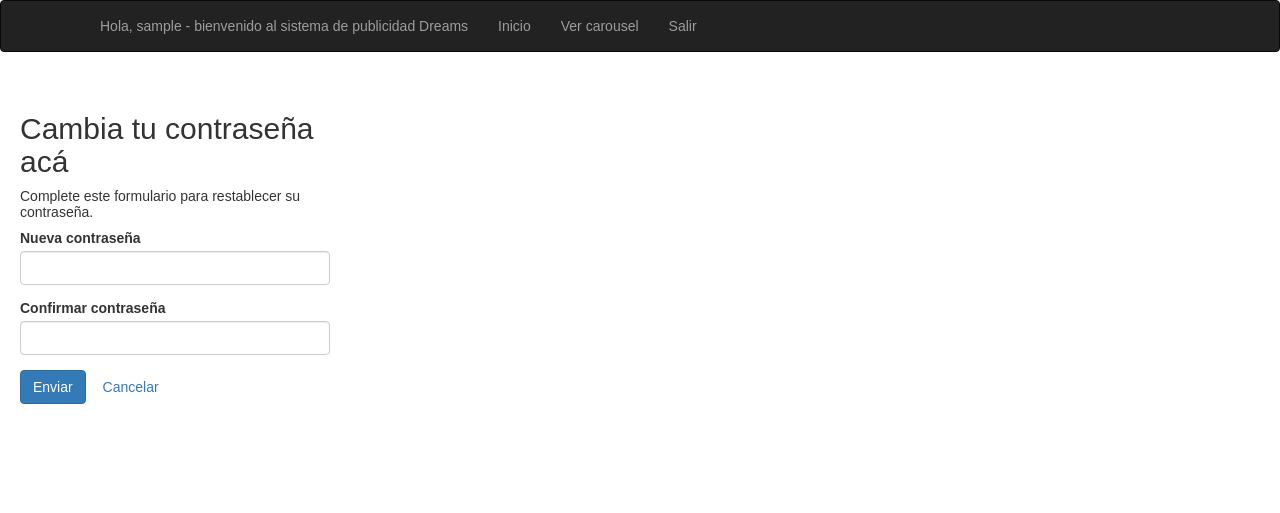
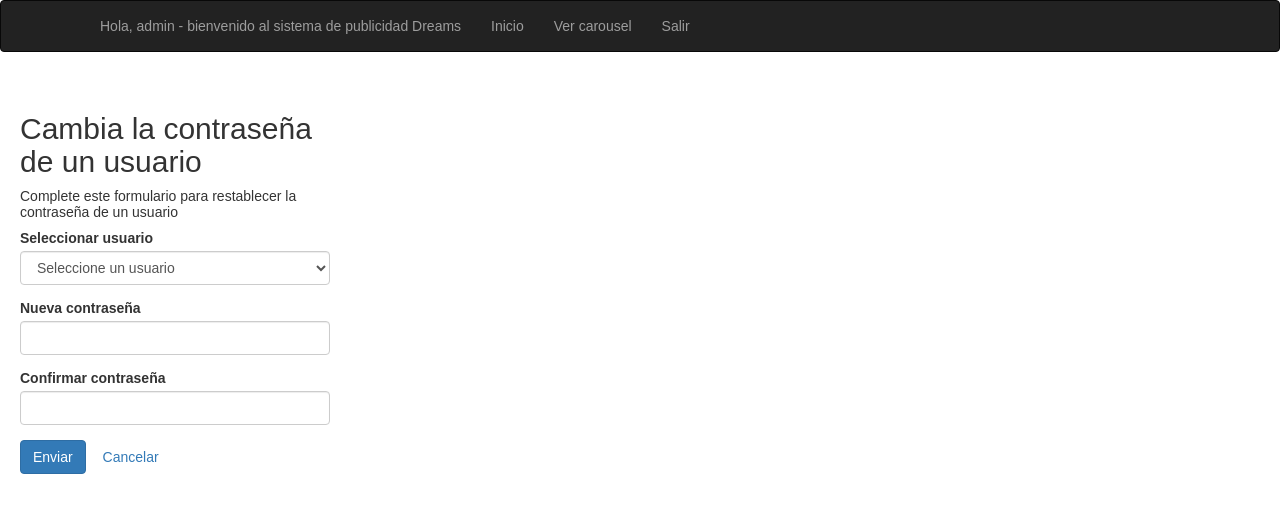
Before and after one commit to shaklinedj/signage_system_online, a PHP site: page /administrador/reset-password.php in a window 1280 px wide. Shown: the top 513 px of the page. Run offline with PHP 8.4, Linux system fonts and the light colour scheme; the visitor is signed in with stand-in values (Sample User, id 1); some libraries are stand-ins or nearby versions.

Commit message:
primer commit 5-12-23

```diff
--- a/admin/navbar.php
+++ b/admin/navbar.php
@@ -20,7 +20,7 @@ include("../administrador/sesion.php");
     <!-- Collect the nav links, forms, and other content for toggling -->
     <div class="collapse navbar-collapse" id="bs-example-navbar-collapse-1">
       <ul class="nav navbar-nav">
-        <li><a>  Hola, <?php echo htmlspecialchars($_SESSION["username"]); ?> - bienvenido al sistema de publicidad Dreams </a></li>
+        <li><a>  Hola, <?php echo htmlspecialchars($_SESSION["role"]); ?> - bienvenido al sistema de publicidad Dreams </a></li>
         <li><a href="./">Inicio</a></li>
         <li><a href="../carrusel" target="_blank">Ver carousel</a></li>
         <li><a href="../login-master/logout.php">Salir</a></li>
--- a/administrador/index.php
+++ b/administrador/index.php
@@ -4,7 +4,7 @@
 
 <html>
 <head>
-  <title>publicidad Dreams Coyhaique</title>
+  <title>publicidad Dreams</title>
   <link rel="stylesheet" type="text/css" href="../bootstrap/css/bootstrap.min.css">
   <link rel="stylesheet" type="text/css" href="../admin/styles.css"> <!-- Asegúrate de tener un archivo de estilos CSS -->
   <link rel="shortcut icon" href="slotmachine.ico" />
@@ -16,8 +16,9 @@
 
 
         <div class="text-center">
-                    <a class="font-italic isai5" href="">Olvidé mi contraseña</a>
+
                     <a class="font-italic isai5" href="register.php">Registrarse</a>
                     <a class="font-italic isai5" href="reset-password.php">Reset password</a>
+                    <a class="font-italic isai5" href="crea_edita_casino.php">administrar casinos</a>
 
                 </div>
--- a/administrador/reset-password.php
+++ b/administrador/reset-password.php
@@ -1,55 +1,67 @@
 <?php
-// Initialize the session
+
+
+
 
 // Include config file
 require_once "../login-master/config.php";
 
 // Define variables and initialize with empty values
 $new_password = $confirm_password = "";
-$new_password_err = $confirm_password_err = "";
+$new_password_err = $confirm_password_err = $user_id_err = "";
+
+
+
+// Obtener la lista de usuarios
+$user_list = get_user_list($link);
 
 // Processing form data when form is submitted
-if($_SERVER["REQUEST_METHOD"] == "POST"){
+if ($_SERVER["REQUEST_METHOD"] == "POST") {
+    // Validar usuario seleccionado
+    if (empty($_POST["user_id"])) {
+        $user_id_err = "Por favor, seleccione un usuario.";
+    } else {
+        $user_id = $_POST["user_id"];
+    }
 
     // Validate new password
-    if(empty(trim($_POST["new_password"]))){
+    if (empty(trim($_POST["new_password"]))) {
         $new_password_err = "Please enter the new password.";
-    } elseif(strlen(trim($_POST["new_password"])) < 6){
+    } elseif (strlen(trim($_POST["new_password"])) < 6) {
         $new_password_err = "La contraseña al menos debe tener 6 caracteres.";
-    } else{
+    } else {
         $new_password = trim($_POST["new_password"]);
     }
 
     // Validate confirm password
-    if(empty(trim($_POST["confirm_password"]))){
+    if (empty(trim($_POST["confirm_password"]))) {
         $confirm_password_err = "Por favor confirme la contraseña.";
-    } else{
+    } else {
         $confirm_password = trim($_POST["confirm_password"]);
-        if(empty($new_password_err) && ($new_password != $confirm_password)){
+        if (empty($new_password_err) && ($new_password != $confirm_password)) {
             $confirm_password_err = "Las contraseñas no coinciden.";
         }
     }
 
     // Check input errors before updating the database
-    if(empty($new_password_err) && empty($confirm_password_err)){
+    if (empty($user_id_err) && empty($new_password_err) && empty($confirm_password_err)) {
         // Prepare an update statement
         $sql = "UPDATE users SET password = ? WHERE id = ?";
 
-        if($stmt = mysqli_prepare($link, $sql)){
+        if ($stmt = mysqli_prepare($link, $sql)) {
             // Bind variables to the prepared statement as parameters
             mysqli_stmt_bind_param($stmt, "si", $param_password, $param_id);
 
             // Set parameters
             $param_password = password_hash($new_password, PASSWORD_DEFAULT);
-            $param_id = $_SESSION["id"];
+            $param_id = $user_id;
 
             // Attempt to execute the prepared statement
-            if(mysqli_stmt_execute($stmt)){
-                // Password updated successfully. Destroy the session, and redirect to login page
-                session_destroy();
+            if (mysqli_stmt_execute($stmt)) {
+                // Password updated successfully. Redirect to a suitable page or display a success message.
                 header("location: index.php");
                 exit();
-            } else{
+            } else {
                 echo "Algo salió mal, por favor vuelva a intentarlo.";
             }
         }
@@ -61,13 +73,25 @@ if($_SERVER["REQUEST_METHOD"] == "POST"){
     // Close connection
     mysqli_close($link);
 }
+
+// Función para obtener la lista de usuarios
+function get_user_list($link)
+{
+    $user_list = array();
+    $sql = "SELECT id, username FROM users";
+    $result = mysqli_query($link, $sql);
+    while ($row = mysqli_fetch_assoc($result)) {
+        $user_list[] = $row;
+    }
+    return $user_list;
+}
 ?>
 
 <!DOCTYPE html>
 <html lang="en">
 <head>
     <meta charset="UTF-8">
-    <title>Cambia tu contraseña acá</title>
+    <title>Cambia la contraseña de un usuario</title>
     <link rel="stylesheet" href="https://maxcdn.bootstrapcdn.com/bootstrap/3.3.7/css/bootstrap.css">
     <style type="text/css">
         body{ font: 14px sans-serif; }
@@ -75,11 +99,21 @@ if($_SERVER["REQUEST_METHOD"] == "POST"){
     </style>
 </head>
 <body>
-<?php include("../admin/navbar.php");?>
+    <?php include("../admin/navbar.php");?>
     <div class="wrapper">
-        <h2>Cambia tu contraseña acá</h2>
-        <p>Complete este formulario para restablecer su contraseña.</p>
+        <h2>Cambia la contraseña de un usuario</h2>
+        <p>Complete este formulario para restablecer la contraseña de un usuario</p>
         <form action="<?php echo htmlspecialchars($_SERVER["PHP_SELF"]); ?>" method="post">
+            <div class="form-group <?php echo (!empty($user_id_err)) ? 'has-error' : ''; ?>">
+                <label>Seleccionar usuario</label>
+                <select name="user_id" class="form-control">
+                    <option value="">Seleccione un usuario</option>
+                    <?php foreach ($user_list as $user) : ?>
+                        <option value="<?php echo $user['id']; ?>"><?php echo $user['username']; ?></option>
+                    <?php endforeach; ?>
+                </select>
+                <span class="help-block"><?php echo $user_id_err; ?></span>
+            </div>
             <div class="form-group <?php echo (!empty($new_password_err)) ? 'has-error' : ''; ?>">
                 <label>Nueva contraseña</label>
                 <input type="password" name="new_password" class="form-control" value="<?php echo $new_password; ?>">
@@ -98,3 +132,4 @@ if($_SERVER["REQUEST_METHOD"] == "POST"){
     </div>
 </body>
 </html>
+<script src="https://cdn.jsdelivr.net/npm/sweetalert2@11"></script>
```
Also changed, not shown: administrador/crud.php (added).
